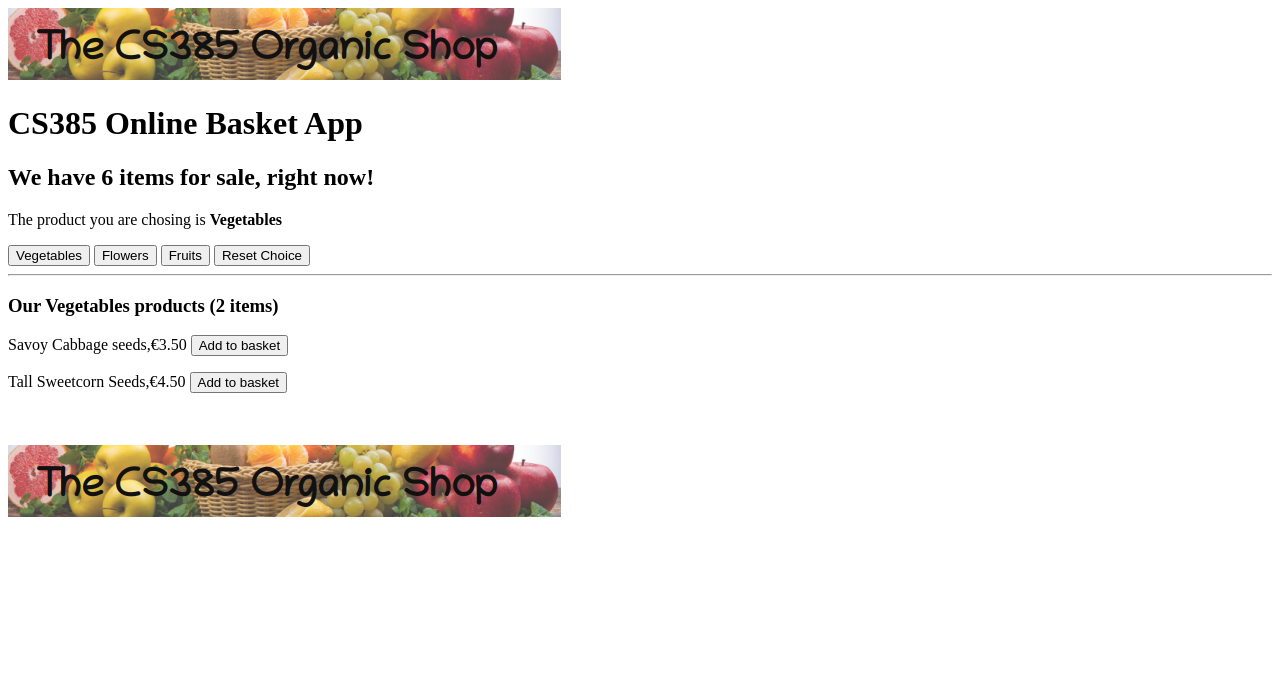
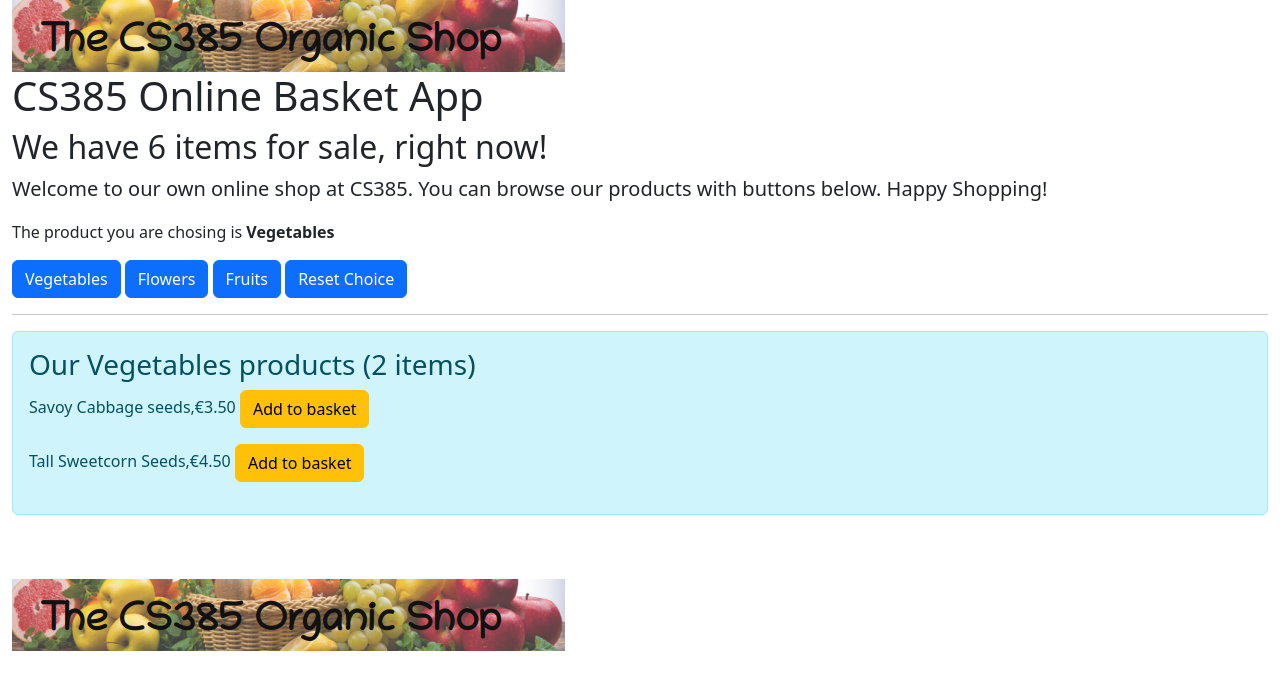
Before and after one commit to Frenkie-Wang-Music/CS385_Online_Basket_App, a React (Vite) app in the folder frontend/: page / in a window 1280 px wide. Both pictures are taken after a click on the button "Vegetables". Shown: the top 690 px of the page. Built offline with nearby package versions, Linux system fonts and the light colour scheme.

Commit message:
Add Bootstrap in this App

```diff
--- a/frontend/package.json
+++ b/frontend/package.json
@@ -10,6 +10,7 @@
     "preview": "vite preview"
   },
   "dependencies": {
+    "bootstrap": "^5.3.8",
     "react": "^19.1.1",
     "react-dom": "^19.1.1"
   },
--- a/frontend/src/App.jsx
+++ b/frontend/src/App.jsx
@@ -3,7 +3,6 @@ import React, { useState } from "react";
 // for simplicity we use a static array for our shop inventory
 // The data for your inventory could be replaced by an API.
 import { inventory } from "./inventory";
-
 import basketPicture from "./images/basket.png";
 import logoBanner from "./images/banner.png";
 
@@ -39,6 +38,7 @@ function App() {
       return arrayObject.pid === input.pid;
     };
   }
+
   // This is used by the filter approach to object removal
   // This tries to find objects in the array (arrayObject)
   // that DO NOT have the same pid as the object being searched (input)
@@ -58,25 +58,55 @@ function App() {
 
   return (
     <>
-      <img src={logoBanner} alt="CS385 branding" />
+      <div className = "container-fluid">
+        <img src={logoBanner} className = "img-fluid" alt="CS385 branding" />
         <h1>CS385 Online Basket App</h1>
         <h2>We have {inventory.length} items for sale, right now!</h2>
+        <p className = "lead">
+          Welcome to our own online shop at CS385. You can browse our products
+          with buttons below. Happy Shopping! {" "}
+        </p>
         <p>The product you are chosing is <b>{productChoice}</b> </p>
-      <button onClick={() => changeProductCategory("Vegetables")}>
+        <button
+          className = "btn btn-primary"
+          onClick={() => changeProductCategory("Vegetables")}
+        >
           Vegetables
         </button>
         &nbsp;
-      <button onClick={() => changeProductCategory("Flowers")}>Flowers</button>
+        <button
+          className = "btn btn-primary"
+          onClick={() => changeProductCategory("Flowers")}
+        >
+          Flowers
+        </button>
         &nbsp;
-      <button onClick={() => changeProductCategory("Fruits")}>Fruits</button>
+        <button
+          className = "btn btn-primary"
+          onClick={() => changeProductCategory("Fruits")}
+        >
+          Fruits
+        </button>
         &nbsp;
-      <button onClick={() => changeProductCategory(null)}>Reset Choice</button>
+        <button
+          className = "btn btn-primary"
+          onClick={() => changeProductCategory(null)}
+        >
+          Reset Choice
+        </button>
         &nbsp;
         {basket.length > 0 && (
           <>
-          <button onClick={emptyBasket}>Empty Basket</button>
+            <button
+              className = "btn btn-danger"
+              onClick={emptyBasket}
+            >
+              Empty Basket
+            </button>
           </>
         )}
+
+        <hr />
         {productChoice && (
           <ShowProductsComponent
             inventory={inventory}
@@ -84,13 +114,15 @@ function App() {
             addItemToBasket={addItemToBasket}
           />
         )}
+
         {basket.length > 0 && (
           <>
-          <Basket basket={basket} removeItemFromBasket={removeItemFromBasket} />
+            <Basket basket={basket} removeItemFromBasket={removeItemFromBasket}/>
           </>
         )}
         <br /> <br />
         <img src={logoBanner} alt="CS385 branding" />
+      </div>
     </>
   );
 }
@@ -110,7 +142,7 @@ function ShowProductsComponent(props) {
 
   return (
     <>
-      <hr />
+      <div className = "alert alert-info" role = "alert">
         <h3>
           Our {props.choice} products ({n.length} items)
         </h3>
@@ -118,11 +150,15 @@ function ShowProductsComponent(props) {
         {props.inventory.filter(productFilter(props.choice)).map((p, index) => (
           <p key={index}>
             {p.plant.name},€{p.plant.price.toFixed(2)}{" "}
-          <button onClick={() => props.addItemToBasket(p)}>
+            <button
+              className = "btn btn-warning"
+              onClick={() => props.addItemToBasket(p)}
+            >
               Add to basket
             </button>
           </p>
         ))}
+      </div>
     </>
   );
 } // end of ShowProductsComponent
@@ -130,7 +166,6 @@ function ShowProductsComponent(props) {
 // This is the Basket component.
 // This component deals with the display of the current
 // shopping basket.
-
 function Basket(props) {
   // create a call back for the reduce function
   // note how we access the price of each object.
@@ -140,7 +175,7 @@ function Basket(props) {
 
   return (
     <>
-      <hr />
+      <div className = "alert alert-secondary" role = "alert">
         <h3>Your shopping basket</h3>
         <img alt="shopping basket" src={basketPicture} />
         <p>
@@ -152,9 +187,15 @@ function Basket(props) {
         {props.basket.map((p, index) => (
           <p key={index}>
             {p.plant.name},€{p.plant.price.toFixed(2)}{" "}
-          <button onClick={() => props.removeItemFromBasket(p)}>Remove</button>
+            <button
+              className = "btn btn-info"
+              onClick={() => props.removeItemFromBasket(p)}
+            >
+              Remove
+            </button>
           </p>
         ))}
+      </div>
     </>
   );
 }
--- a/frontend/src/main.jsx
+++ b/frontend/src/main.jsx
@@ -1,6 +1,11 @@
 import { StrictMode } from 'react'
 import { createRoot } from 'react-dom/client'
 import App from './App.jsx'
+
+// Bootstrap CSS
+import "bootstrap/dist/css/bootstrap.min.css";
+// Bootstrap Bundle JS
+import "bootstrap/dist/js/bootstrap.bundle.min";
 
 createRoot(document.getElementById('root')).render(
   <StrictMode>
```
Also changed, not shown: 1 other file (tests, documents, lock files or other folders). Lines whose indentation alone changed are shown as unchanged.
